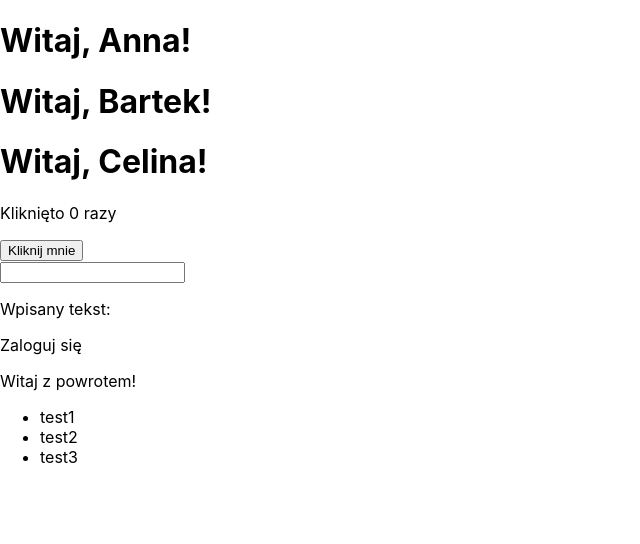
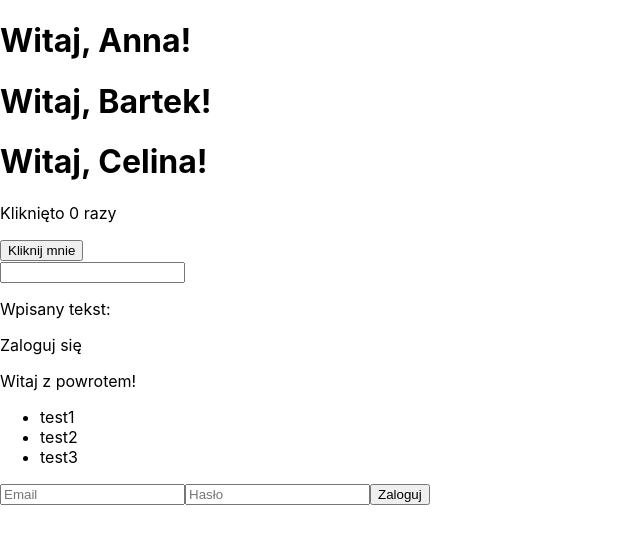
Before and after one commit to SzymonMuttka/JWPWAI, a React (Create React App) app in the folder Lab4ReactDev/my-app/: page / in a window 1280 px wide. Shown: the top 544 px of the page, without its empty margins (0-640 px from the left). Built offline with nearby package versions, Linux system fonts and the light colour scheme.

Commit message:
Lab4 zad 2.7

```diff
--- a/Lab4ReactDev/my-app/src/App.js
+++ b/Lab4ReactDev/my-app/src/App.js
@@ -3,6 +3,7 @@
 import InputTracker from './InputTracker';
 import LoginStatus from './LoginStatus';
 import TodoList from './TodoList';
+import LoginForm from './LoginForm';
 
 function App(){
   return(
@@ -19,6 +20,8 @@
       <LoginStatus isLoggedIn={true}/>
 
       <TodoList todos={['test1', 'test2', 'test3']}/>
+
+      <LoginForm/>
     </div>
   );
 }
--- /dev/null
+++ b/Lab4ReactDev/my-app/src/LoginForm.js
@@ -0,0 +1,21 @@
+import { useState } from 'react';
+
+function LoginForm(){
+    const [email, setEmail] = useState('');
+    const [password, setPassword] = useState('');
+
+    const handleSubmit = (e) => {
+        e.preventDefault();
+        alert(`Email: ${email}\nHasło: ${password}`);
+    };
+
+    return(
+        <form onSubmit={handleSubmit}>
+            <input type="email" onChange={(e) => setEmail(e.target.value)} placeholder="Email" />
+            <input type="password" onChange={(e) => setPassword(e.target.value)} placeholder="Hasło" />
+            <button type="submit">Zaloguj</button>
+        </form>
+    );
+}
+
+export default LoginForm;
```
